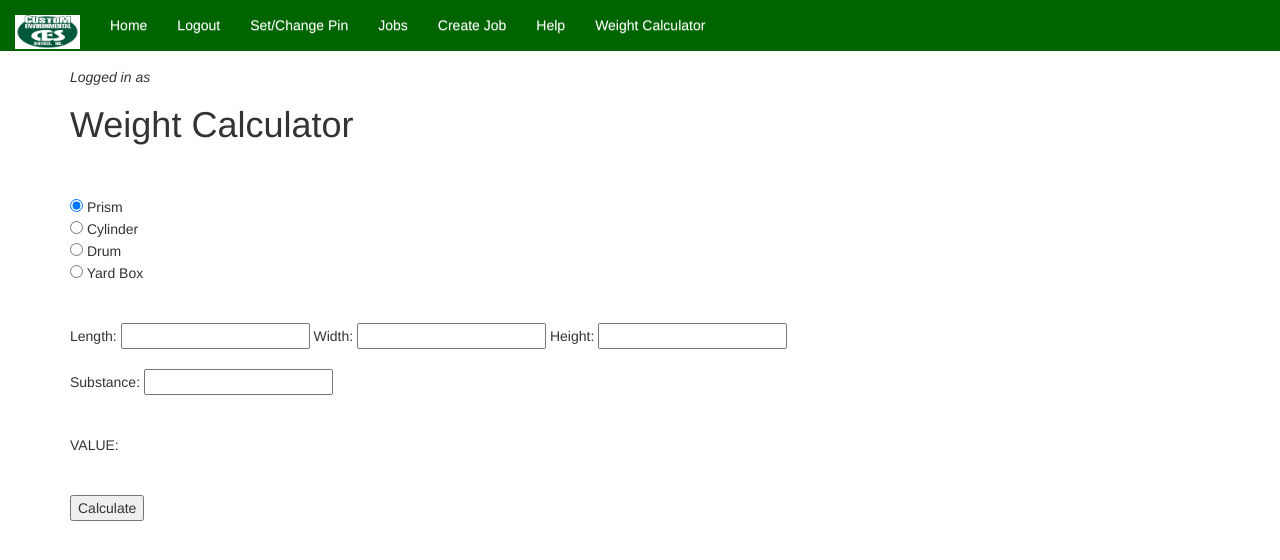
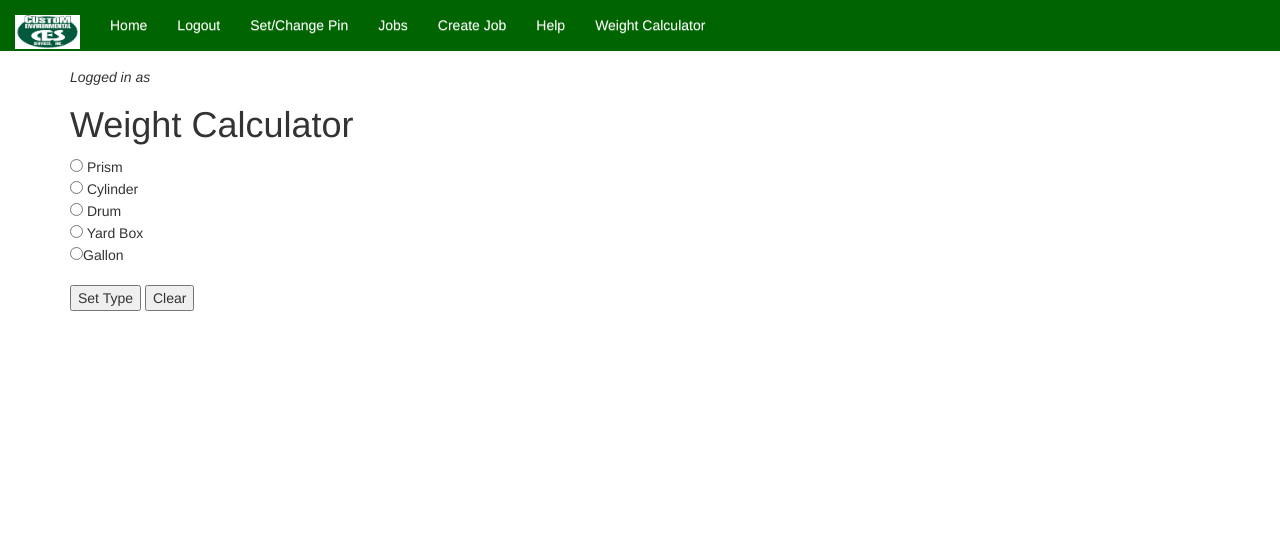
Before and after one commit to cmclaug3/CES, a Django app: page /weight_calculator in a window 1280 px wide. Shown: the top 560 px of the page. Run offline with Django 3.2, Linux system fonts and the light colour scheme; some libraries are stand-ins or nearby versions.

Commit message:
javascript weight calculator

```diff
--- a/CES/views.py
+++ b/CES/views.py
@@ -39,4 +39,4 @@ class WeightCalculator(View):
         context = {
 
         }
-        return render(request, 'weight_calculator.html', context)
+        return render(request, 'weightCalculator.html', context)
--- /dev/null
+++ b/templates/weightCalculator.html
@@ -0,0 +1,266 @@
+{% extends 'base.html' %}
+
+
+
+{% block title %}Weight Calculator{% endblock %}
+
+{% block content %}
+
+<!--<div class="container">-->
+
+    <h1>Weight Calculator</h1>
+
+
+
+<body>
+    <form id="shapeChoices">
+        <input type="radio" name="shapeChoices" value="Prism"> Prism<br>
+        <input type="radio" name="shapeChoices" value="Cylinder"> Cylinder<br>
+        <input type="radio" name="shapeChoices" value="Drum"> Drum<br>
+        <input type="radio" name="shapeChoices" value="Yard Box"> Yard Box<br>
+        <input type="radio" name="shapeChoices" value="Gallon">Gallon<br>
+    </form>
+    <br>
+    <button type="button" onclick="setType();">Set Type</button>
+
+    <button type="button" onclick="clearForm();">Clear</button>
+
+    <!--<br><br>-->
+
+    <!--<div>-->
+        <!--<p id="equation"></p>-->
+    <!--</div>-->
+
+
+
+
+    <div id="prismForm" style="display:none">
+        <h2>Prism</h2>
+        <form>
+            Length: <input type="text" id="priLength" >
+            Width:  <input type="text" id="priWidth" >
+            Height: <input type="text" id="priHeight" >
+            <br><br>
+            Substance: <input type="text" id="priSubstance" >
+            <br><br>
+            <button type="button" onclick="getSubstance(document.getElementById('priSubstance').value, prismCalc)">Calculate</button>
+        </form>
+    </div>
+
+
+
+    <div id="cylinderForm" style="display:none">
+        <h2>Cylinder</h2>
+        <form>
+            Diameter: <input type="text" id="cylDiameter" >
+            Height:  <input type="text" id="cylHeight" >
+            <br><br>
+            Substance: <input type="text" id="cylSubstance" >
+            <br><br>
+            <button type="button" onclick="getSubstance(document.getElementById('cylSubstance').value, cylinderCalc)">Calculate</button>
+        </form>
+    </div>
+
+
+
+    <div id="drumForm" style="display:none">
+        <h2>Drums</h2>
+        <form>
+            Number of Drums: <input type="text" id="numDrums" >
+            <br><br>
+            Substance: <input type="text" id="drumSubstance" >
+            <br><br>
+            <button type="button" onclick="getSubstance(document.getElementById('drumSubstance').value, drumCalc)">Calculate</button>
+        </form>
+    </div>
+
+
+
+    <div id="yardBoxForm" style="display:none">
+        <h2>Yard Boxes</h2>
+        <form>
+            Number of Boxes: <input type="text" id="numBoxes" >
+            <br><br>
+            Substance: <input type="text" id="boxSubstance" >
+            <br><br>
+            <button type="button" onclick="getSubstance(document.getElementById('boxSubstance').value, yardBoxCalc)">Calculate</button>
+        </form>
+    </div>
+
+
+
+    <div id="gallonForm" style="display:none">
+        <h2>Gallons</h2>
+        <form>
+            Number of Gallons: <input type="text" id="numGallons" >
+            <br><br>
+            Substance: <input type="text" id="galSubstance" >
+            <br><br>
+            <button type="button" onclick="getSubstance(document.getElementById('galSubstance').value, gallonCalc)">Calculate</button>
+        </form>
+    </div>
+
+
+
+    <br><br>
+
+
+    <h2 id="answer"></h2>
+
+
+
+
+
+<!--===============================JAVASCRIPT=====================================-->
+
+    <script>
+function setType() {
+
+    var choices = document.getElementById('shapeChoices');
+    var choice = choices.elements["shapeChoices"].value;
+
+    if (choice === 'Prism') {
+        document.getElementById("prismForm").style.display = "block";
+        document.getElementById("cylinderForm").style.display = "none";
+        document.getElementById("drumForm").style.display = "none";
+        document.getElementById("yardBoxForm").style.display = "none";
+        document.getElementById("gallonForm").style.display = "none";
+
+    }
+
+    else if (choice === 'Cylinder') {
+        document.getElementById("prismForm").style.display = "none";
+        document.getElementById("cylinderForm").style.display = "block";
+        document.getElementById("drumForm").style.display = "none";
+        document.getElementById("yardBoxForm").style.display = "none";
+        document.getElementById("gallonForm").style.display = "none";
+    }
+
+    else if (choice === 'Drum') {
+        document.getElementById("prismForm").style.display = "none";
+        document.getElementById("cylinderForm").style.display = "none";
+        document.getElementById("drumForm").style.display = "block";
+        document.getElementById("yardBoxForm").style.display = "none";
+        document.getElementById("gallonForm").style.display = "none";
+    }
+
+    else if (choice === 'Yard Box') {
+        document.getElementById("prismForm").style.display = "none";
+        document.getElementById("cylinderForm").style.display = "none";
+        document.getElementById("drumForm").style.display = "none";
+        document.getElementById("yardBoxForm").style.display = "block";
+        document.getElementById("gallonForm").style.display = "none";
+    }
+
+    else if (choice === 'Gallon') {
+        document.getElementById("prismForm").style.display = "none";
+        document.getElementById("cylinderForm").style.display = "none";
+        document.getElementById("drumForm").style.display = "none";
+        document.getElementById("yardBoxForm").style.display = "none";
+        document.getElementById("gallonForm").style.display = "block";
+    }
+
+}
+
+
+
+function clearForm() {
+    document.getElementById("prismForm").style.display = "none";
+    document.getElementById("cylinderForm").style.display = "none";
+    document.getElementById("drumForm").style.display = "none";
+    document.getElementById("yardBoxForm").style.display = "none";
+    document.getElementById("gallonForm").style.display = "none";
+    document.getElementById('answer').innerHTML = ' '
+
+}
+
+
+
+
+//================================
+//the following functions need to return volume in cubic feet
+//================================
+
+
+function prismCalc() {
+
+    var answer;
+
+    var length = document.getElementById('priLength').value;
+    var width = document.getElementById('priWidth').value;
+    var height = document.getElementById('priHeight').value;
+    var answer = parseFloat(length) * parseFloat(width) * parseFloat(height)
+    return answer
+
+}
+
+
+
+function cylinderCalc() {
+    var diameter = document.getElementById('cylDiameter').value;
+    var height = document.getElementById('cylHeight').value;
+    var answer = (parseFloat(diameter) / 2)**2 * 3.14 * parseFloat(height)
+    return answer
+}
+
+
+
+function drumCalc() {
+    var numberOfDrums = document.getElementById('numDrums').value;
+    var answer = parseFloat(numberOfDrums) * 7.35
+    return answer
+}
+
+
+function yardBoxCalc() {
+    var numberOfBoxes = document.getElementById('numBoxes').value;
+    var answer = parseFloat(numberOfBoxes) * 27
+    return answer
+}
+
+
+function gallonCalc() {
+    var numberOfGallons = document.getElementById('numGallons').value;
+    var answer = parseFloat(numberOfGallons) * 0.133681
+    return answer
+
+}
+
+
+//========================
+//end
+//========================
+
+
+
+
+//what this function does is take the value of substance input and the correct volume function
+//and output the total weight
+
+function getSubstance(s, volFunc) {
+    var subs = {
+    water: 62.42718356,
+    dirt: 76.5,
+    diesel: 53.11,
+    }
+
+    var vol = volFunc()
+    var Weight = vol * subs[s]
+    var totalWeight = Weight.toFixed(2)
+
+    document.getElementById('answer').innerHTML = totalWeight + ' LBS';
+
+}
+    </script>
+
+<!--===============================JAVASCRIPT=====================================-->
+
+
+
+
+
+
+</body>
+
+
+{% endblock %}
--- a/templates/weight_calculator.html
+++ /dev/null
@@ -1,44 +0,0 @@
-{% extends 'base.html' %}
-
-
-
-{% block title %}Weight Calculator{% endblock %}
-
-{% block content %}
-
-<!--<div class="container">-->
-
-    <h1>Weight Calculator</h1>
-
-    <br><br>
-
-
-    <form action="">
-      <input type="radio" name="gender" value="Prism" checked> Prism<br>
-      <input type="radio" name="gender" value="Cylinder"> Cylinder<br>
-      <input type="radio" name="gender" value="Drum"> Drum<br>
-      <input type="radio" name="gender" value="Yard Box"> Yard Box<br>
-    </form>
-
-    <br><br>
-
-    Length: <input type="text" name="" >  Width:  <input type="text" name="" >  Height: <input type="text" name="" >
-
-    <br><br>
-
-    Substance: <input type="text" name="" >
-
-    <br><br><br>
-
-    VALUE:
-
-    <br><br><br>
-
-    <button>Calculate</button>
-
-<!--</div>-->
-
-
-
-
-{% endblock %}
--- a/time_sheet/forms.py
+++ b/time_sheet/forms.py
@@ -59,4 +59,4 @@ class SignTimeSheetForm(forms.Form):
 class CreateJobForm(ModelForm):
     class Meta:
         model = Job
-        fields = ['name', 'job_num', 'address', 'type']
+        fields = ['name', 'job_num', 'address', 'type', 'notes']
--- a/time_sheet/models.py
+++ b/time_sheet/models.py
@@ -27,6 +27,7 @@ class Job(models.Model):
     created_by = models.ForeignKey(Employee, on_delete=models.SET_NULL, null=True, blank=True)
     type = models.CharField(max_length=20, choices=JOB_TYPE_CHOICES)
     created_date = models.DateField(auto_now_add=True, blank=True, null=True)
+    notes = models.TextField(default='')
 
     # Does HASP have to eventually connect as a foreign key here?
 
@@ -115,6 +116,7 @@ class WorkDay(models.Model):
 class TimeSheet(models.Model):
     work_day = models.ForeignKey(WorkDay, on_delete=models.SET_NULL, null=True, blank=True)
     creator_signature = models.CharField(max_length=50, blank=True, null=True)
+    completed = models.BooleanField(default=False)
 
     def __str__(self):
         return 'Timesheet for {} on {}'.format(self.work_day.job.name, self.work_day.date)
--- a/time_sheet/templates/single_job.html
+++ b/time_sheet/templates/single_job.html
@@ -17,7 +17,9 @@
 
 <br><br>
 
-<p>Job stats and relative background/specific information, etc... </p>
+<h3>Notes</h3>
+
+<p>{{ job.notes }}</p>
 
 <br><br>
 
--- a/time_sheet/templates/single_workday.html
+++ b/time_sheet/templates/single_workday.html
@@ -35,6 +35,8 @@
 
 <h3>Create Job Packet <a href="#">ADD</a></h3>
 
+<h3>Receipts <a href="#">ADD</a></h3>
+
 <h3>Create HASP <a href="#">ADD</a></h3>
 
 <h3>MSDS <a href="#">ADD</a></h3>
```
Also changed, not shown: templates/weightCalculator.js (added, +164 -0 lines), db.sqlite3, time_sheet/migrations/0003_auto_20190209_2309.py (added).
